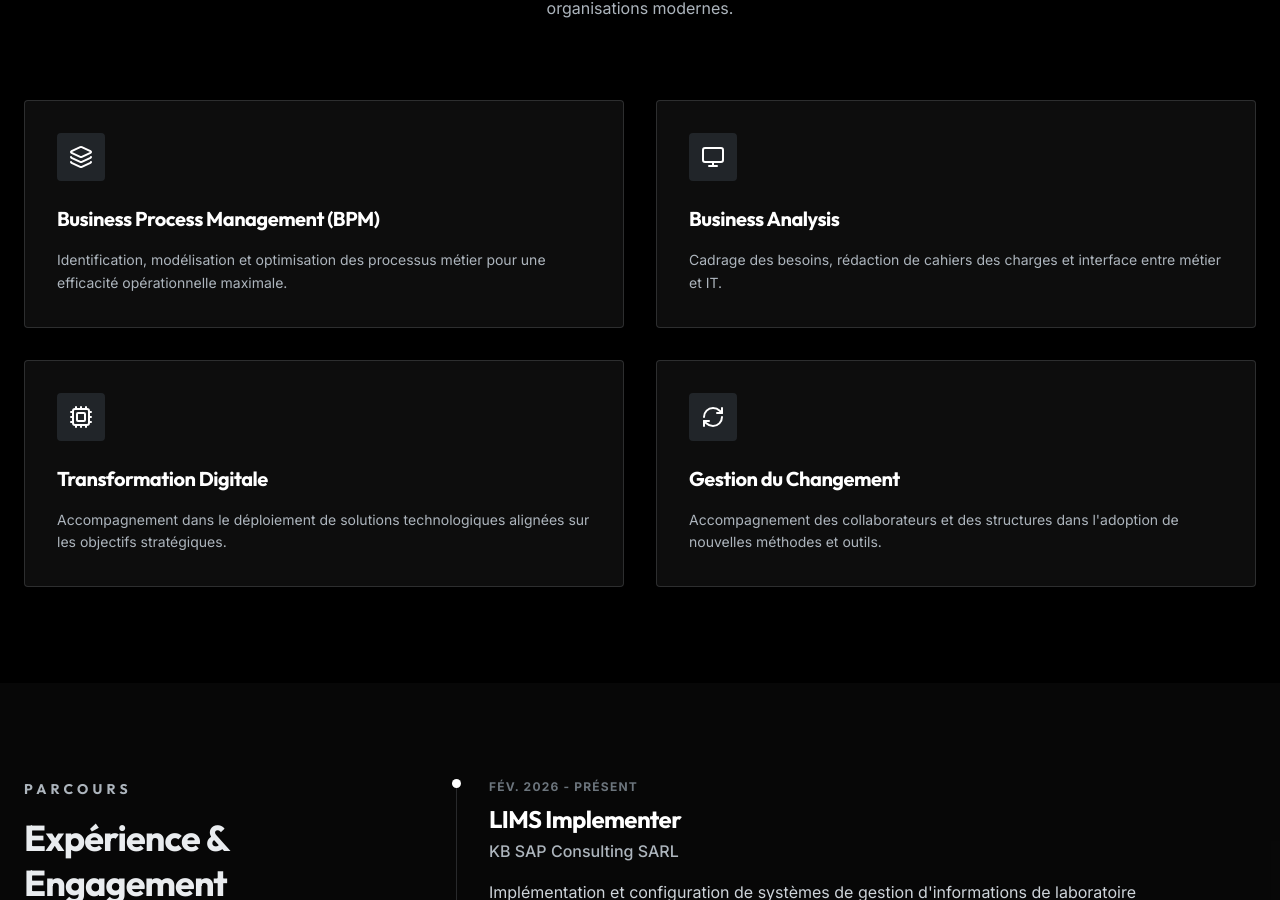
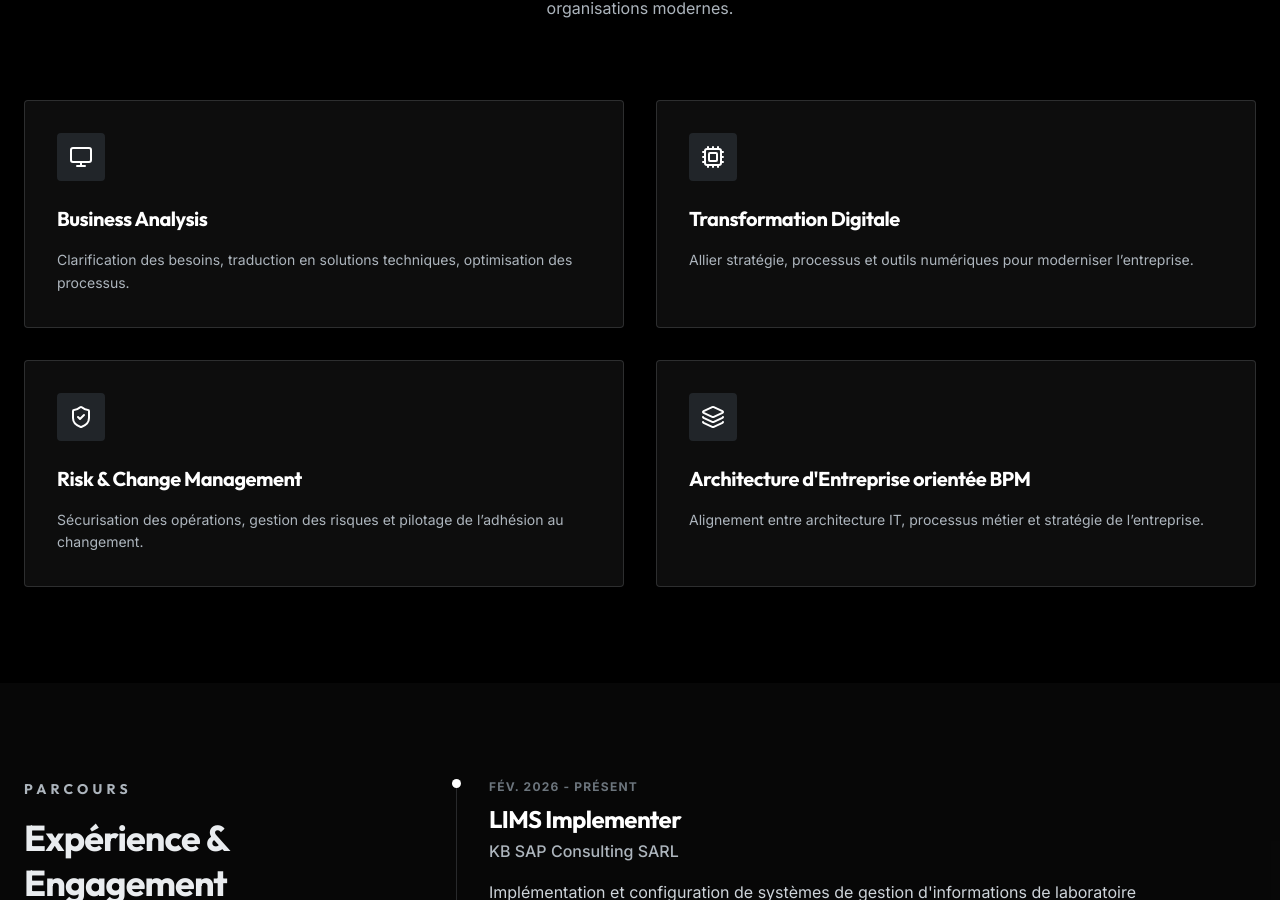
Before and after one commit to devandfree/emane, a React (Vite) app: page / in a window 1280 px wide. Shown: the part 1954-2854 px from the top of the page. Built offline with nearby package versions, Linux system fonts and the light colour scheme.

Commit message:
feat: Refactor expertise section content
Update descriptions and order of expertise items to better reflect IT Business Analyst and BPM Engineer roles. Replaced "Business Process Management (BPM)" with "Architecture d'Entreprise orientée BPM" and adjusted wording for clarity and impact.

```diff
--- a/src/App.tsx
+++ b/src/App.tsx
@@ -307,24 +307,24 @@ const About = () => {
 const Expertise = () => {
   const skills = [
     {
-      title: "Business Process Management (BPM)",
-      description: "Identification, modélisation et optimisation des processus métier pour une efficacité opérationnelle maximale.",
-      icon: <Layers className="text-white" size={24} />,
-    },
-    {
       title: "Business Analysis",
-      description: "Cadrage des besoins, rédaction de cahiers des charges et interface entre métier et IT.",
+      description: "Clarification des besoins, traduction en solutions techniques, optimisation des processus.",
       icon: <Monitor className="text-white" size={24} />,
     },
     {
       title: "Transformation Digitale",
-      description: "Accompagnement dans le déploiement de solutions technologiques alignées sur les objectifs stratégiques.",
+      description: "Allier stratégie, processus et outils numériques pour moderniser l’entreprise.",
       icon: <Cpu className="text-white" size={24} />,
     },
     {
-      title: "Gestion du Changement",
-      description: "Accompagnement des collaborateurs et des structures dans l'adoption de nouvelles méthodes et outils.",
-      icon: <RefreshCw className="text-white" size={24} />,
+      title: "Risk & Change Management",
+      description: "Sécurisation des opérations, gestion des risques et pilotage de l’adhésion au changement.",
+      icon: <ShieldCheck className="text-white" size={24} />,
+    },
+    {
+      title: "Architecture d'Entreprise orientée BPM",
+      description: "Alignement entre architecture IT, processus métier et stratégie de l’entreprise.",
+      icon: <Layers className="text-white" size={24} />,
     },
   ];
 
```
